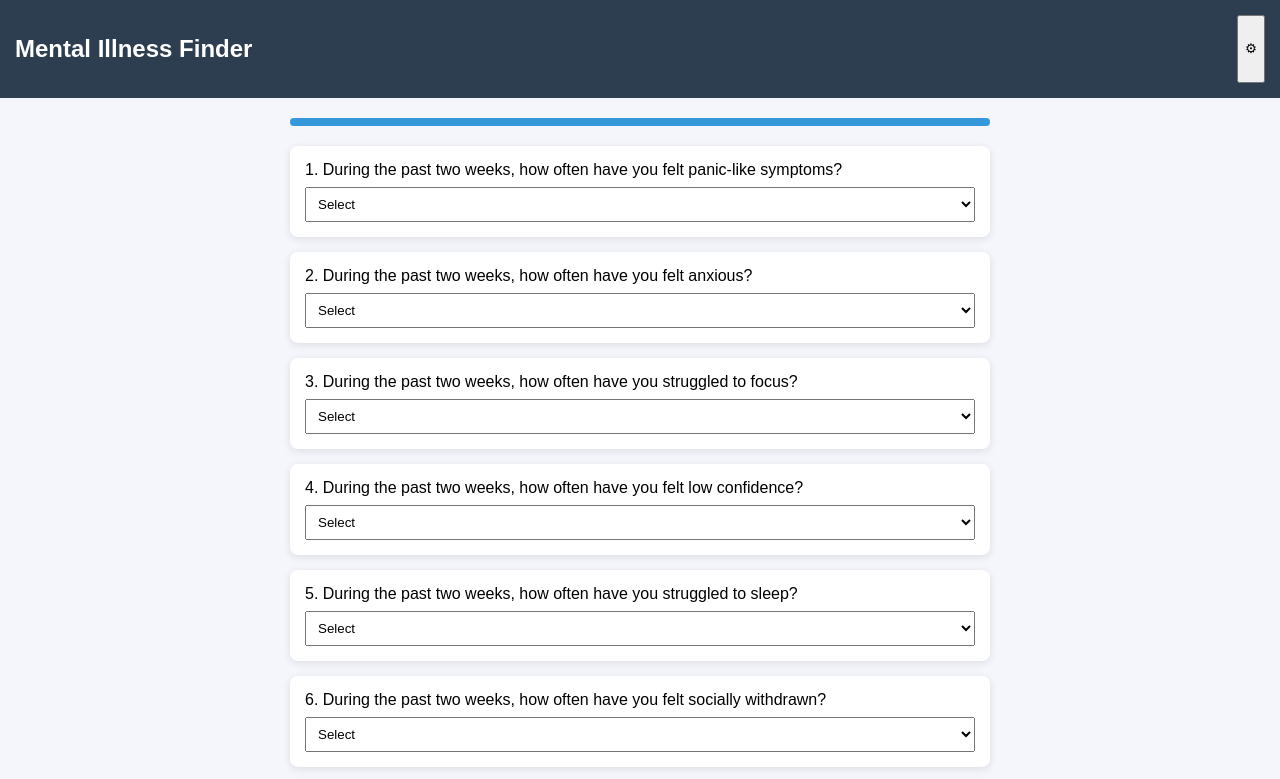
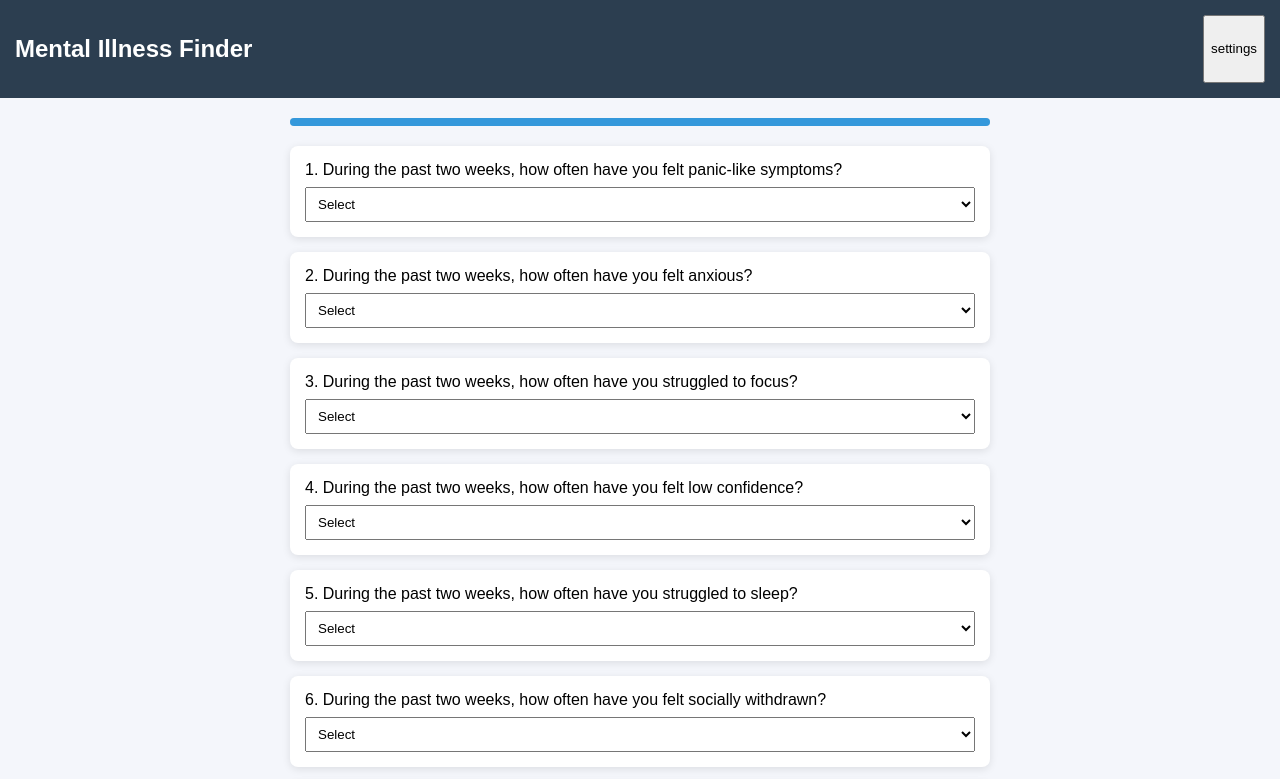
Before and after one commit to mahesh11112007/mental-illness-finder, a plain HTML site: page index.html in a window 1280 px wide. Shown: the top 779 px of the page. Drawn offline with Linux system fonts and the light colour scheme.

Commit message:
Update index.html

```diff
--- a/index.html
+++ b/index.html
@@ -10,7 +10,7 @@
 
 <header>
   <h2>Mental Illness Finder</h2>
-  <button onclick="toggleSettings()">⚙</button>
+  <button onclick="toggleSettings()">settings</button>
 </header>
 
 <div class="container">
```
